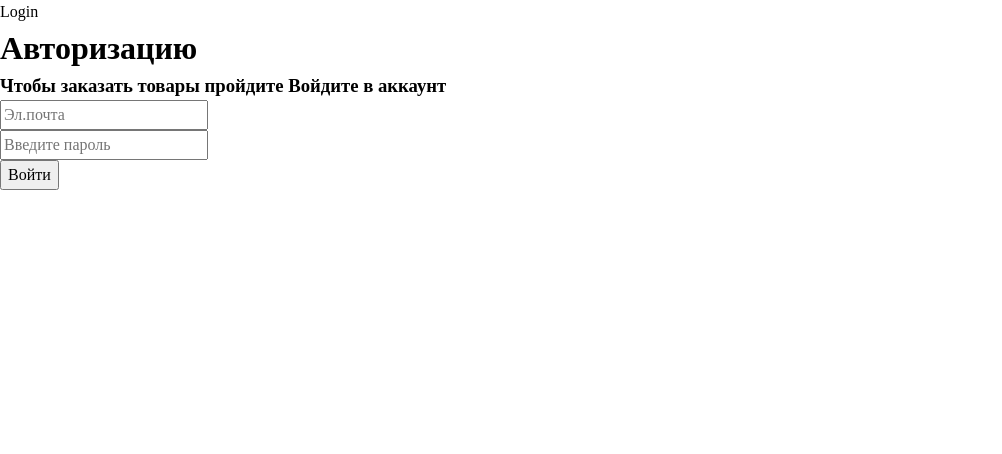
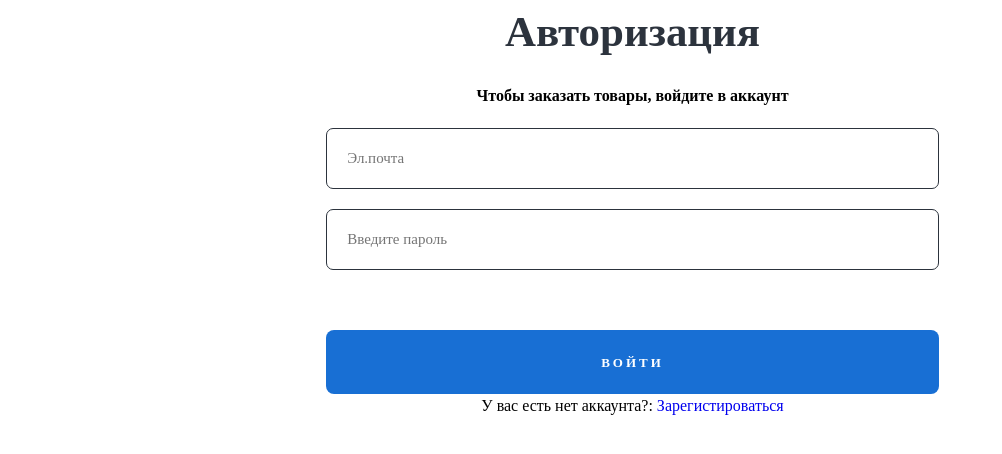
Before and after one commit to edilmazhitov/ElectronicsStore, a React (Vite) app: page /login in a window 1280 px wide. Shown: the top 454 px of the page, without its empty margins (0-1002 px from the left). Built offline with nearby package versions, Linux system fonts and the light colour scheme.

Commit message:
finish logi pages styls

```diff
--- a/src/pages/Login/Login.module.scss
+++ b/src/pages/Login/Login.module.scss
@@ -0,0 +1,87 @@
+@use '@abstracts' as *;
+
+.login {
+  margin: 0 auto;
+  text-align: center;
+
+  &__title {
+    @include fluid-text(48, 30);
+    color: var(--color-gray-3);
+    margin-bottom: rem(20);
+  }
+
+  &__subtitle {
+    color: var(--color-gray-5);
+    margin-bottom: rem(20);
+    font-size: rem(16);
+  }
+
+  &__form {
+    display: flex;
+    flex-direction: column;
+    align-items: center;
+    width: rem(710);
+    margin: 0 auto;
+
+    @include tablet {
+      width: rem(600);
+    }
+
+    @include mobile-l {
+      width: rem(400);
+    }
+
+    @include mobile-s {
+      width: rem(350);
+    }
+  }
+
+  &__input {
+    height: rem(61);
+    border: rem(1) solid var(--color-dark-2);
+    border-radius: rem(7);
+    width: fluid(735, 300);
+    padding: 0 rem(20);
+    font-size: rem(15);
+    margin-bottom: rem(20);
+
+    &:focus {
+      border-color: var(--color-blue);
+    }
+
+    @include mobile-l {
+      width: rem(320);
+    }
+
+    @include mobile-s {
+      width: rem(300);
+    }
+  }
+
+  &__button {
+    width: fluid(735, 300);
+    height: rem(64);
+    border-radius: rem(8);
+    border: none;
+    background-color: var(--color-blue);
+    color: var(--color-light);
+    font-size: rem(13);
+    font-weight: 700;
+    text-transform: uppercase;
+    letter-spacing: rem(3);
+    margin-top: rem(20);
+
+    @include hover {
+      background-color: var(--color-dark-blue);
+      color: var(--color-dark-1);
+    }
+
+    @include mobile-s {
+      width: rem(300);
+    }
+  }
+
+  &__block {
+    margin-bottom: rem(20);
+  }
+}
--- a/src/pages/Login/Login.tsx
+++ b/src/pages/Login/Login.tsx
@@ -2,6 +2,8 @@ import { useAppDispatch } from '@/hooks/reduxHooks.ts'
 import { type SubmitHandler, useForm } from 'react-hook-form'
 import { loginUser } from '@/store/reducers/user.ts'
 import type { IUser } from '@/types/userTypes.ts'
+import styles from './Login.module.scss'
+import { Link } from 'react-router-dom'
 
 const Login = () => {
   const { register, handleSubmit } = useForm<IUser>({ mode: 'onBlur' })
@@ -13,36 +15,40 @@ const Login = () => {
   }
 
   return (
-    <>
-      Login
+    <div className={styles.login}>
+      <h1 className={styles.login__title}>Авторизация</h1>
+      <h3 className={styles.login__subtitle}>
+        Чтобы заказать товары, войдите в аккаунт
+      </h3>
       <form
-        id="register-form"
-        className="register__form"
+        id="login-form"
+        className={styles.login__form}
         onSubmit={handleSubmit(submitForm)}
       >
-        <h1 className="register__title">Авторизацию</h1>
-        <h3 className="register__subtitle">
-          Чтобы заказать товары пройдите Войдите в аккаунт
-        </h3>
-
         <input
           {...register('email')}
           placeholder="Эл.почта"
           type="email"
           autoComplete="email"
+          className={styles.login__input}
         />
-
-        <div className="register__block">
+        <div className={styles.login__block}>
           <input
             {...register('password')}
             placeholder="Введите пароль"
             type={'password'}
             autoComplete="new-password"
+            className={styles.login__input}
           />
         </div>
-        <button type="submit">Войти</button>
+        <button type="submit" className={styles.login__button}>
+          Войти
+        </button>
       </form>
-    </>
+      <p>
+        У вас есть нет аккаунта?: <Link to="/register">Зарегистироваться</Link>
+      </p>
+    </div>
   )
 }
 
--- a/src/pages/Register/Register.tsx
+++ b/src/pages/Register/Register.tsx
@@ -5,7 +5,7 @@ import { useAppDispatch } from '@/hooks/reduxHooks.ts'
 import { registerUser } from '@/store/reducers/user.ts'
 import styles from './Register.module.scss'
 import Container from '@mui/material/Container'
-
+import { Link } from 'react-router-dom'
 const Register = () => {
   const [userId, setUserId] = useState<number>(1)
   const {
@@ -208,6 +208,9 @@ const Register = () => {
               Зарегистрироваться
             </button>
           </form>
+          <p>
+            Есть аккаунт?: <Link to="/login">Войти</Link>
+          </p>
         </div>
       </Container>
     </div>
```
